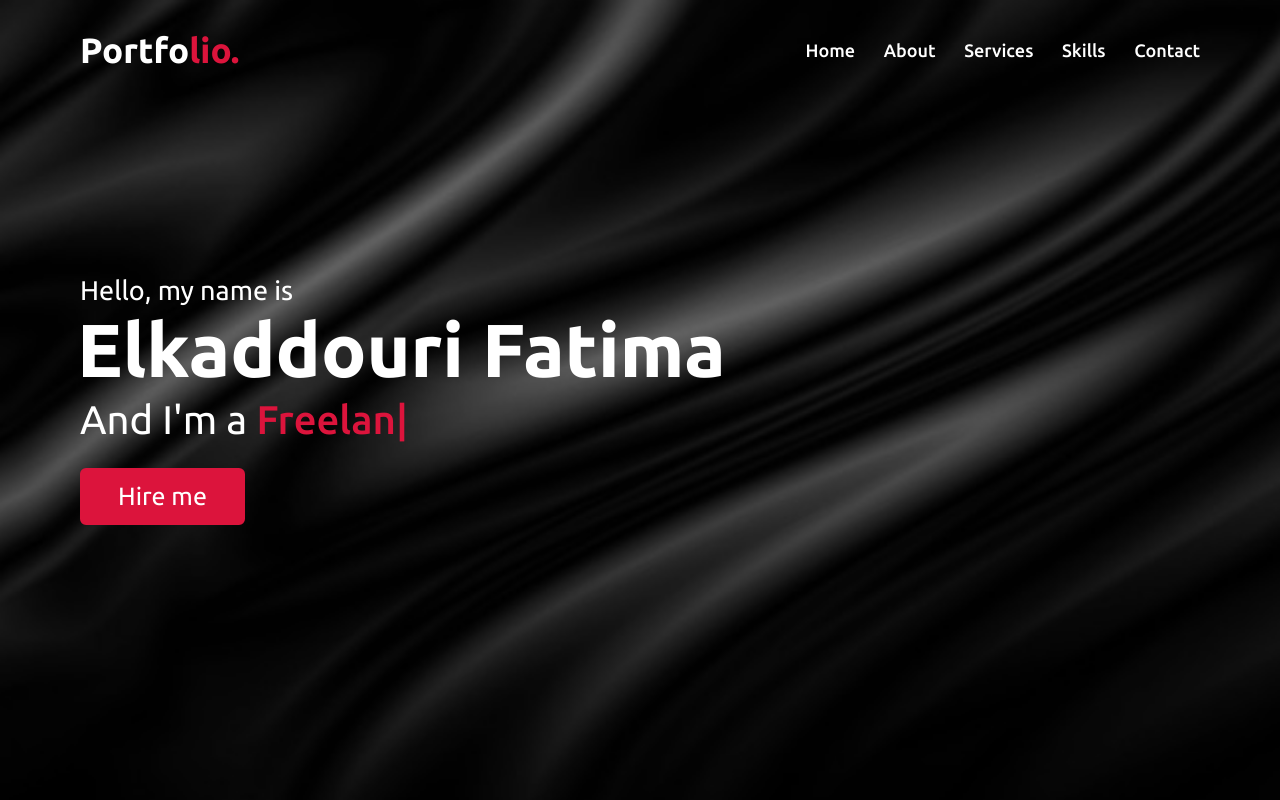
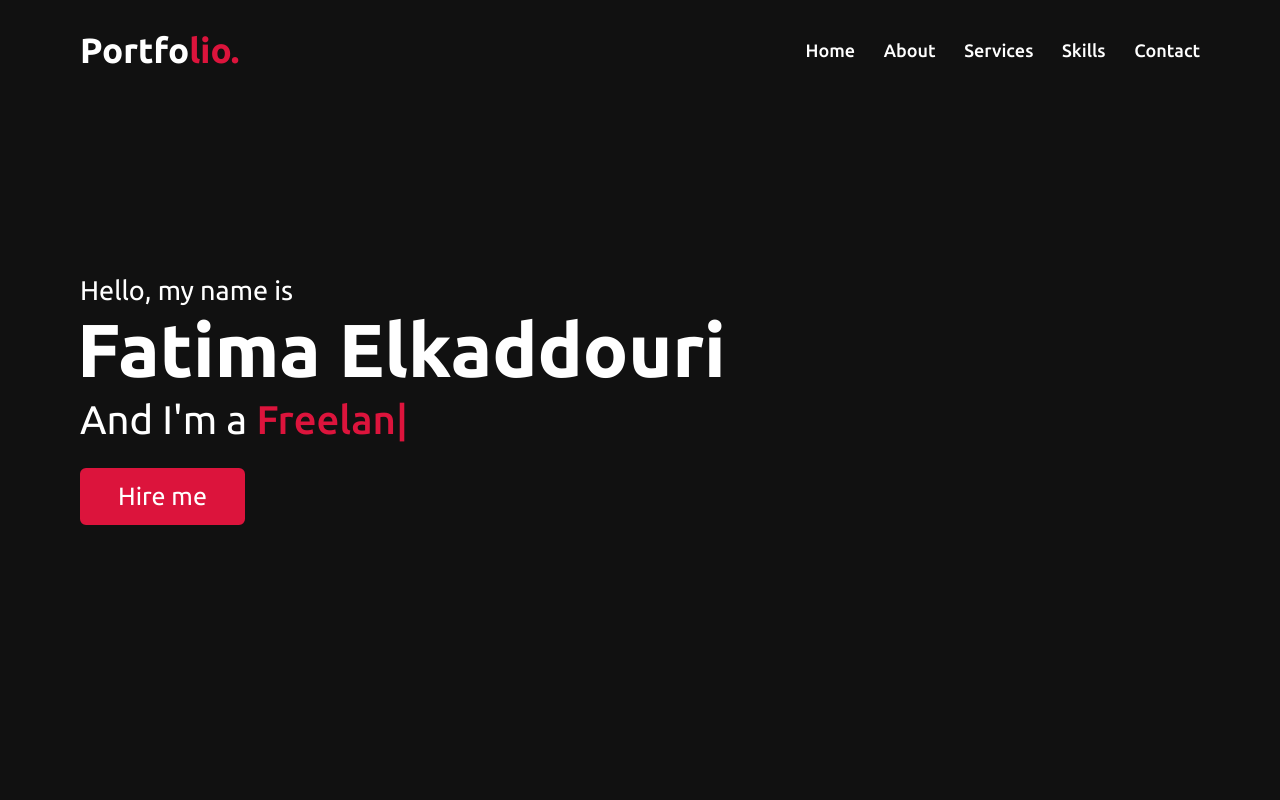
Before and after one commit to fatimaelkaddouri/MyPortfolio, a plain HTML site: page index.html in a window 1280 px wide. Shown: the top 800 px of the page. Drawn offline with nearby package versions, Linux system fonts and the light colour scheme.

Commit message:
saving changes

```diff
--- a/css/style.css
+++ b/css/style.css
@@ -166,7 +166,7 @@ section .title::after{
 .home{
     display: flex;
     /* background-image: url("images/banner.jpg") no-repeat center; */
-    /* background: #222; */
+    background: #111;
     height: 100vh;
     color: #fff;
     min-height: 500px;
--- a/index.html
+++ b/index.html
@@ -1,5 +1,5 @@
 <!DOCTYPE html>
-<!-- Created By CodingNepal -->
+<!-- Created By FATIMA -->
 <html lang="en">
 <head>
     <meta charset="UTF-8">
@@ -36,11 +36,11 @@
     </nav>
 
     <!-- home section start -->
-    <section class="home" id="home" style="background-image: url('images/banne.png');">
+    <section class="home" id="home">
         <div class="max-width" >
             <div class="home-content">
                 <div class="text-1">Hello, my name is</div>
-                <div class="text-2">Elkaddouri Fatima</div>
+                <div class="text-2">Fatima Elkaddouri</div>
                 <div class="text-3">And I'm a <span class="typing"></span></div>
                 <a href="#">Hire me</a>
             </div>
```
